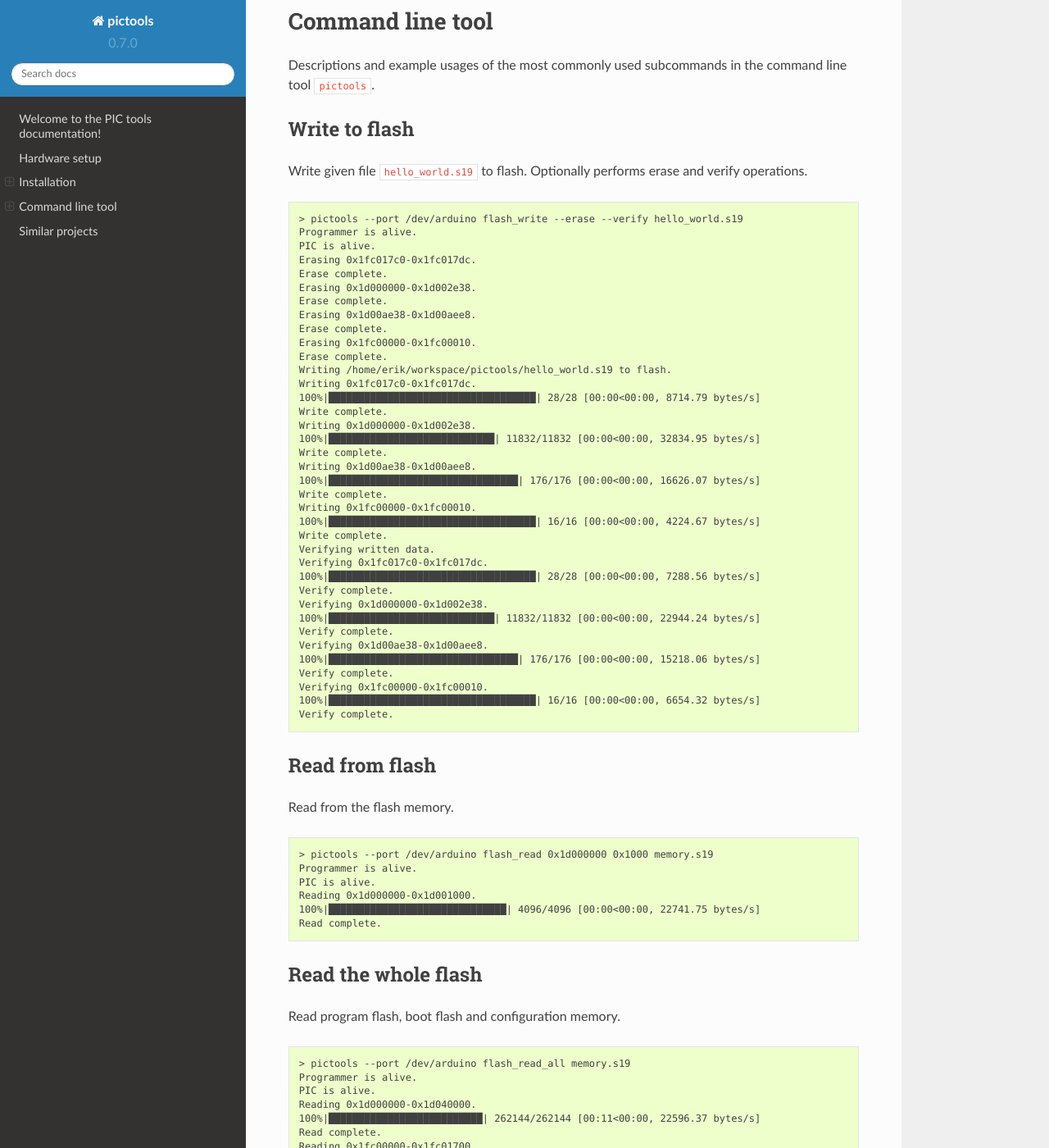
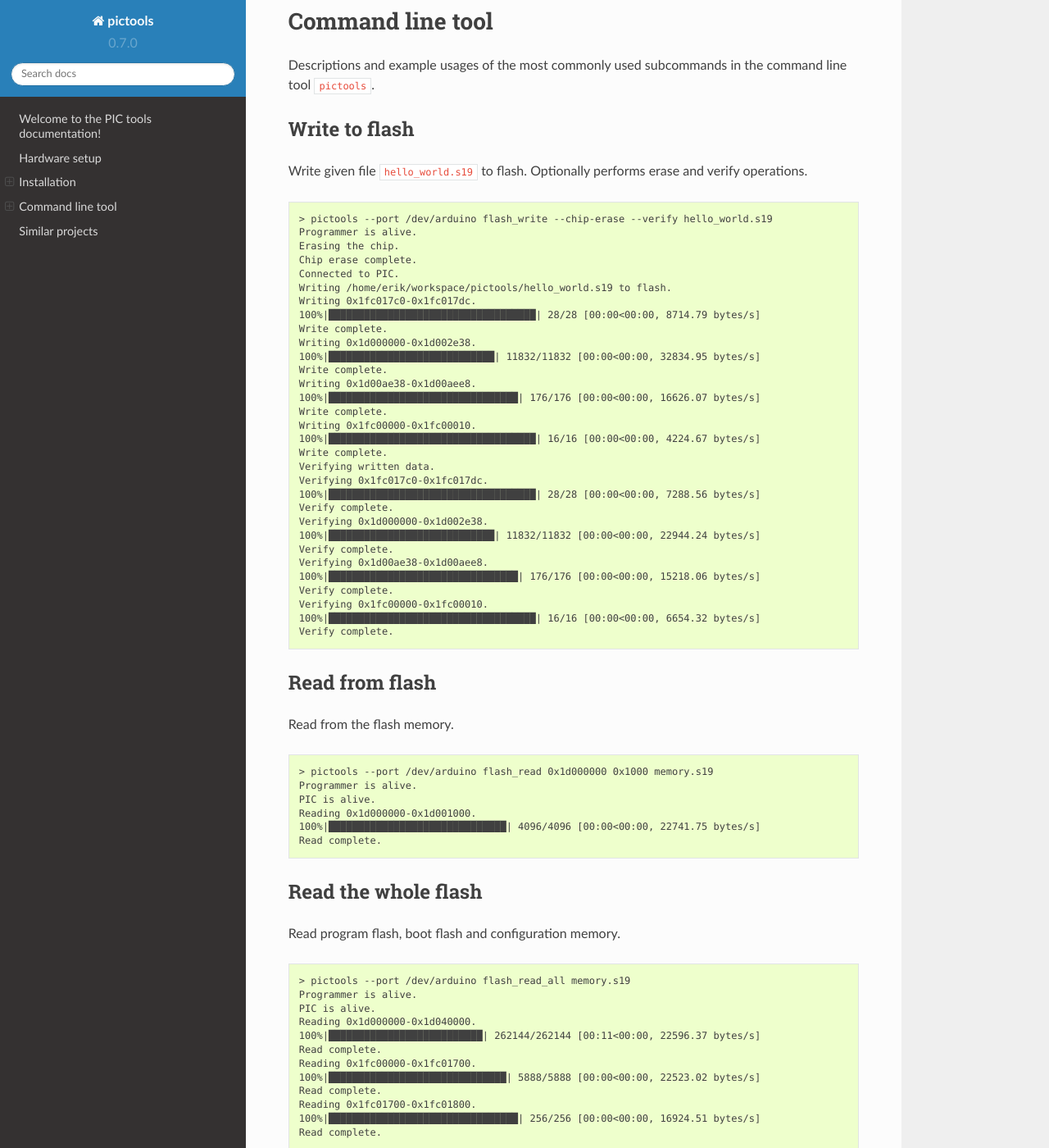
Before and after one commit to eerimoq/pictools, a Sphinx documentation site: the page built from docs/index.rst, in a window 1280 px wide and 1400 px high, scrolled down 1800 px. Shown: the whole window at 82% size. Built offline with Sphinx 7.4.7 and the Read the Docs theme 2.0.0, drawn with Linux system fonts in a browser that asks for light colours.

Commit message:
Documentation.

```diff
--- a/docs/index.rst
+++ b/docs/index.rst
@@ -94,17 +94,11 @@ erase and verify operations.
 
 .. code-block:: text
 
-   > pictools --port /dev/arduino flash_write --erase --verify hello_world.s19
+   > pictools --port /dev/arduino flash_write --chip-erase --verify hello_world.s19
    Programmer is alive.
-   PIC is alive.
-   Erasing 0x1fc017c0-0x1fc017dc.
-   Erase complete.
-   Erasing 0x1d000000-0x1d002e38.
-   Erase complete.
-   Erasing 0x1d00ae38-0x1d00aee8.
-   Erase complete.
-   Erasing 0x1fc00000-0x1fc00010.
-   Erase complete.
+   Erasing the chip.
+   Chip erase complete.
+   Connected to PIC.
    Writing /home/erik/workspace/pictools/hello_world.s19 to flash.
    Writing 0x1fc017c0-0x1fc017dc.
    100%|███████████████████████████████████| 28/28 [00:00<00:00, 8714.79 bytes/s]
```
